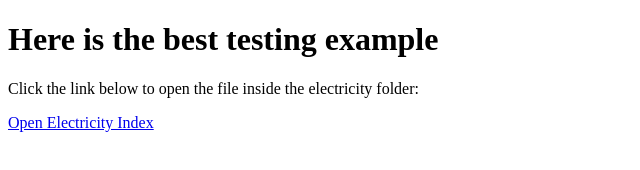
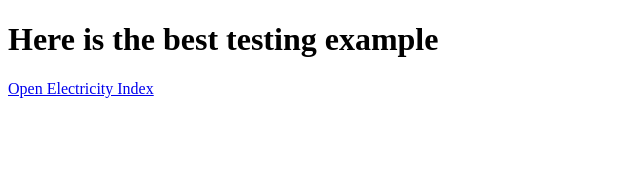
Before and after one commit to hardikp911/testing, a plain HTML site: page index.html in a window 1280 px wide. Shown: the whole page, without its empty margins (0-640 px from the left). Drawn offline with Linux system fonts and the light colour scheme.

Commit message:
first commit

```diff
--- a/index.html
+++ b/index.html
@@ -5,7 +5,6 @@
 </head>
 <body>
     <h1>Here is the best testing example</h1>
-    <p>Click the link below to open the file inside the electricity folder:</p>
     <a href="electricity/index.html">Open Electricity Index</a>
 </body>
 </html>
```
Also changed, not shown: 1 other file.
